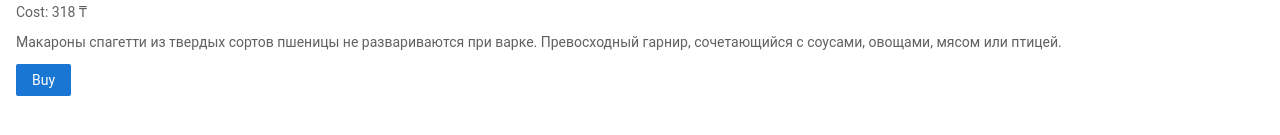
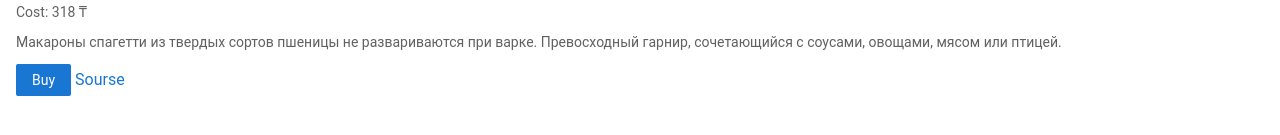
Before and after one commit to 21B031249VK/Lab4, an Angular app: page /products/1 in a window 1280 px wide. Shown: the part 287-422 px from the top of the page. Built offline with nearby package versions, Linux system fonts and the light colour scheme.

Commit message:
3 files modified

```diff
--- a/src/app/product-details/product-details.component.html
+++ b/src/app/product-details/product-details.component.html
@@ -7,4 +7,7 @@
   <p *ngIf="product.price">Cost: {{ product.price }} ₸</p>
   <p>{{ product.description }}</p>
   <button type="button" (click)="addToCart(product)">Buy</button>
+  <a [title]="product.name + ' in Kaspi.kz'" (click)="openProduct(product.link)">
+    Sourse
+    </a>
 </div>
--- a/src/app/product-details/product-details.component.ts
+++ b/src/app/product-details/product-details.component.ts
@@ -30,4 +30,7 @@ export class ProductDetailsComponent implements OnInit {
     this.cartService.addToCart(product);
     window.alert('Your product has been added to the cart!');
   }
+  openProduct(link: string){
+    window.open(link);
+  }
 }
--- a/src/app/product-list/product-list.component.html
+++ b/src/app/product-list/product-list.component.html
@@ -2,7 +2,7 @@
 
 <div *ngFor="let product of products">
   <h3>
-    <a [title]="product.name + ' details'" [routerLink]="['/products', product.id]" (click)="openProduct(product.link)">
+    <a [title]="product.name + ' details'" [routerLink]="['/products', product.id]" >
       {{ product.name }}
     </a>
   </h3>
```
